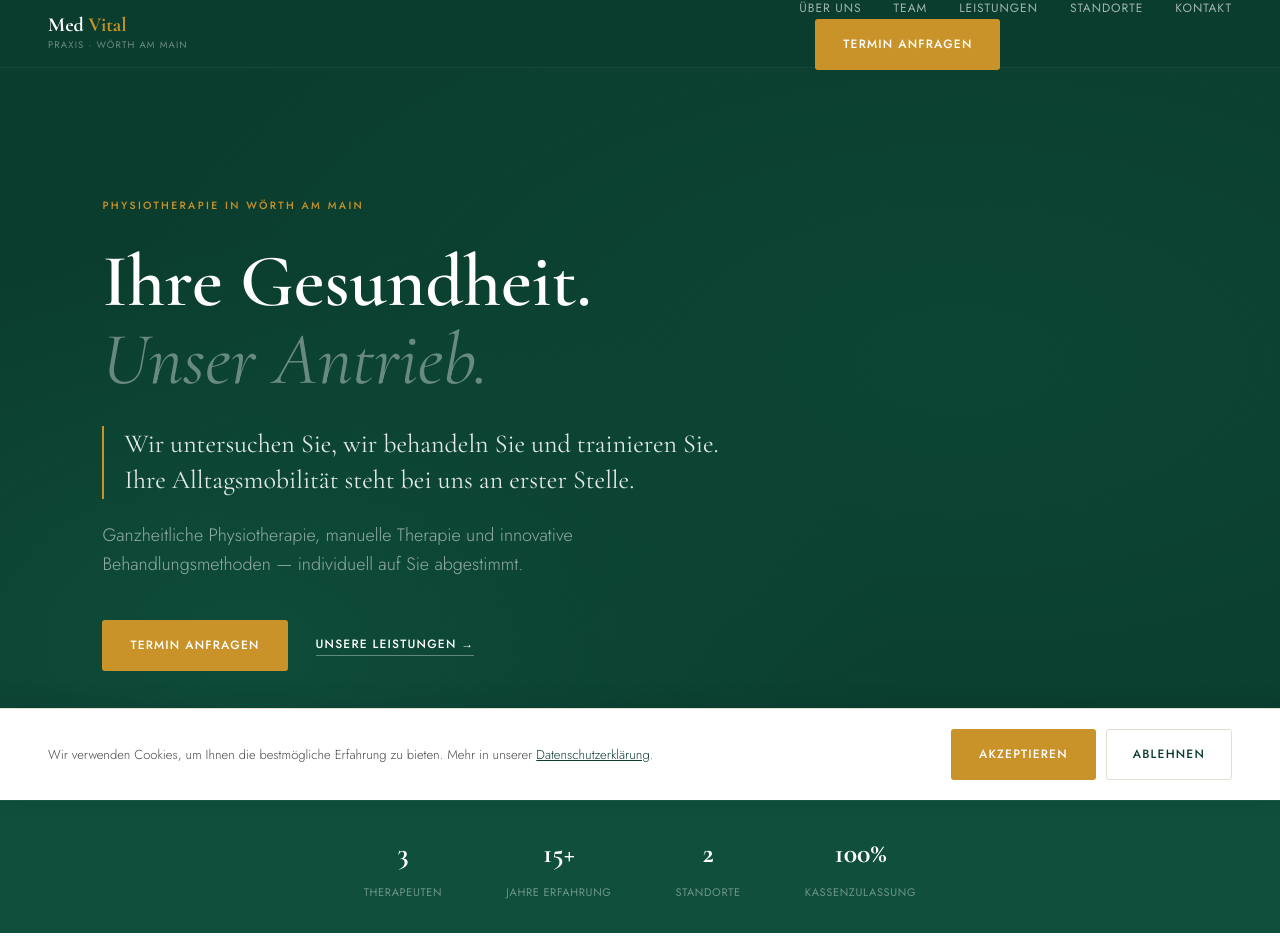
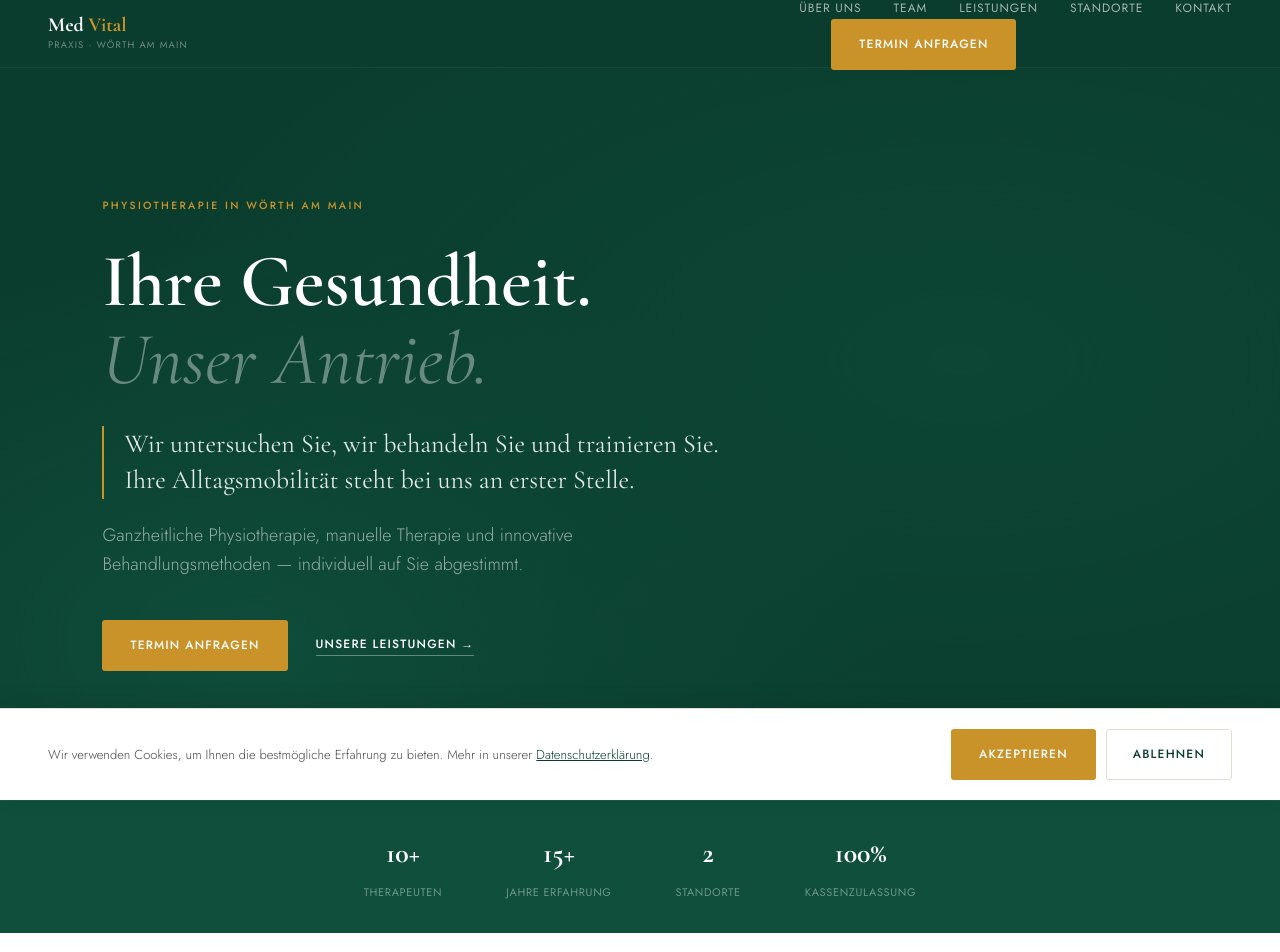
Before and after one commit to lenninnel/praxis-med-vital, an Astro site: page / in a window 1280 px wide. Shown: the top 952 px of the page. Built offline with nearby package versions, Linux system fonts and the light colour scheme; Astro itself is replaced by a stand-in of ours.

Commit message:
Nav Spacing, Therapeutenanzahl korrigiert
Co-Authored-By: Claude Opus 4.7 (1M context) <noreply@anthropic.com>

```diff
--- a/src/pages/index.astro
+++ b/src/pages/index.astro
@@ -33,7 +33,7 @@ const woerth = standorte.find((s: any) => s.id === 'woerth')!;
   <div class="trust-bar">
     <div class="trust-bar__grid">
       <div class="trust-bar__item">
-        <span class="trust-bar__number">3</span>
+        <span class="trust-bar__number">10+</span>
         <span class="trust-bar__text">Therapeuten</span>
       </div>
       <div class="trust-bar__item">
--- a/src/styles/global.css
+++ b/src/styles/global.css
@@ -184,7 +184,7 @@ strong{font-weight:500}
   background:var(--amber);transition:width .3s;
 }
 .nav__link:hover::after,.nav__link--active::after{width:100%}
-.nav__cta{margin-left:clamp(.5rem,1.5vw,1rem)}
+.nav__cta{margin-left:clamp(1.5rem,2.5vw,2rem)}
 
 /* Mobile nav */
 .nav__toggle{
```
